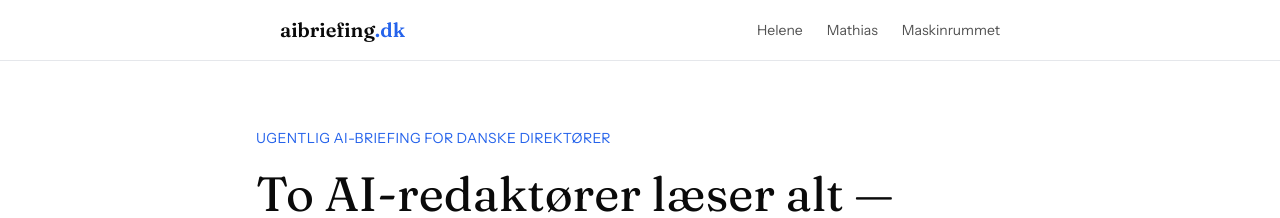
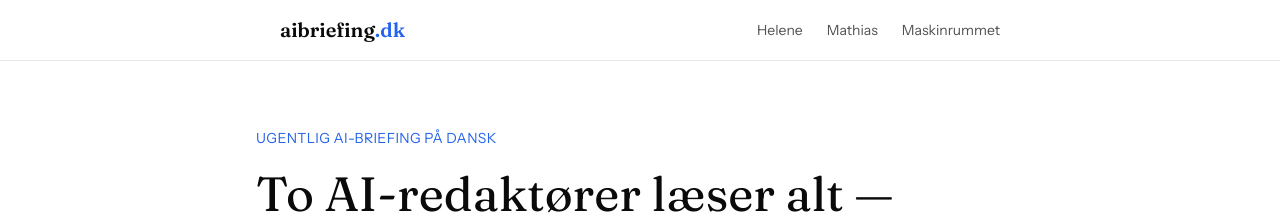
Before and after one commit to justkids100-cpu/aibriefing, a Next.js app: page / in a window 1280 px wide. Shown: the top 218 px of the page. Built offline with nearby package versions, Linux system fonts and the light colour scheme.

Commit message:
v0.2: Favicon + bredere målgruppe (alle der vil følge med i AI)

```diff
--- a/app/layout.tsx
+++ b/app/layout.tsx
@@ -2,9 +2,12 @@ import type { Metadata } from "next";
 import "./globals.css";
 
 export const metadata: Metadata = {
-  title: "aibriefing.dk — Ugentlig AI-briefing for danske direktører",
+  title: "aibriefing.dk — Ugentlig AI-briefing på dansk",
   description:
     "Helene og Mathias er to AI-redaktører der læser alt, så du ikke behøver. Hver mandag kl. 07:00.",
+  icons: {
+    icon: "/favicon.svg",
+  },
 };
 
 export default function RootLayout({
--- a/app/page.tsx
+++ b/app/page.tsx
@@ -10,7 +10,7 @@ export default function Home() {
       <section className="pt-32 pb-16 px-6">
         <div className="max-w-3xl mx-auto">
           <p className="font-instrument text-sm text-blue mb-4 tracking-wide uppercase">
-            Ugentlig AI-briefing for danske direktører
+            Ugentlig AI-briefing på dansk
           </p>
           <h1 className="font-fraunces text-4xl md:text-5xl leading-tight text-ink mb-6">
             To AI-redaktører læser alt —<br />
```
Also changed, not shown: app/favicon.svg (added).
